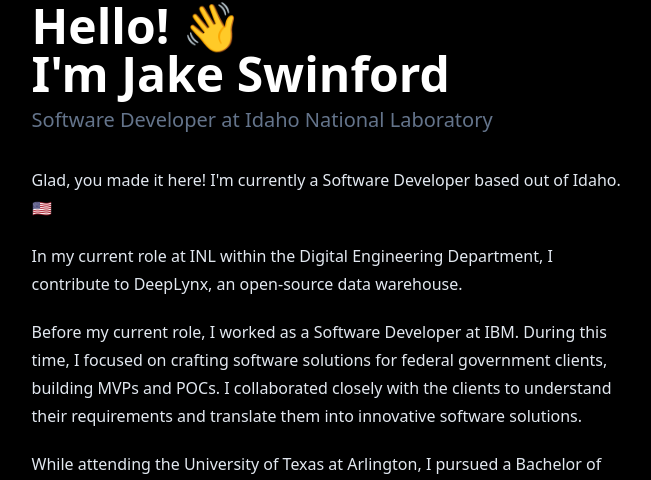
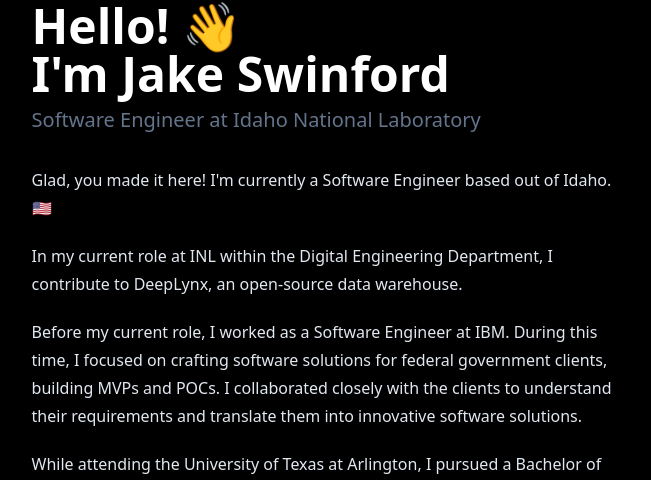
Before and after one commit to JakeSwinford/swinford.dev, a SvelteKit app: page / in a window 1280 px wide. Shown: the part 158-638 px from the top of the page, without its empty margins (311-962 px from the left). Built offline with nearby package versions, Linux system fonts and the light colour scheme.

Commit message:
replace dev with eng

```diff
--- a/src/routes/+page.svelte
+++ b/src/routes/+page.svelte
@@ -9,16 +9,16 @@
 				<h1 class="text-5xl font-bold text-white">Hello! 👋</h1>
 				<h1 class="text-5xl font-bold text-white">I'm Jake Swinford</h1>
 				<h2 class="text-xl font-medium text-slate-500 mt-2">
-					Software Developer at Idaho National Laboratory
+					Software Engineer at Idaho National Laboratory
 				</h2>
 				<div class="prose text-md text-slate-200 mt-8 mb-8">
-					<p>Glad, you made it here! I'm currently a Software Developer based out of Idaho. 🇺🇸</p>
+					<p>Glad, you made it here! I'm currently a Software Engineer based out of Idaho. 🇺🇸</p>
 					<p>
 						In my current role at INL within the Digital Engineering Department, I contribute to
 						DeepLynx, an open-source data warehouse.
 					</p>
 					<p>
-						Before my current role, I worked as a Software Developer at IBM. During this time, I
+						Before my current role, I worked as a Software Engineer at IBM. During this time, I
 						focused on crafting software solutions for federal government clients, building MVPs and
 						POCs. I collaborated closely with the clients to understand their requirements and
 						translate them into innovative software solutions.
```
